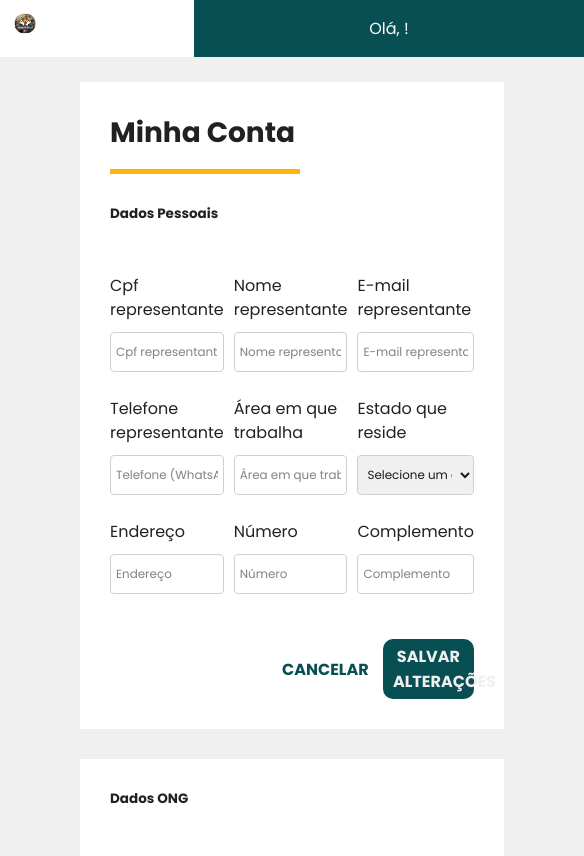
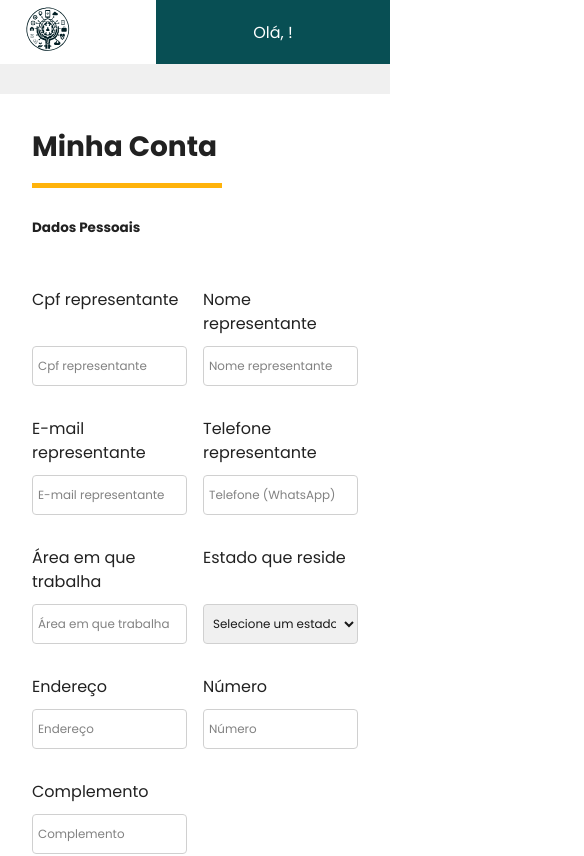
Before and after one commit to Dart1516/proyecto-toti-rs, a React (Create React App) app: page /minhaContaLider in a window 390 px wide. Shown: the top 856 px of the page, 584 px wide, since content can reach past the window. Built offline with nearby package versions, Linux system fonts and the light colour scheme.

Commit message:
minha conta responsive

```diff
--- a/src/Components/HeaderMinhaConta.js
+++ b/src/Components/HeaderMinhaConta.js
@@ -1,8 +1,8 @@
 import React, { useState, useRef, useEffect } from 'react';
 import { Link } from "react-router-dom";
-import Logo from '../assets/images/logos/Juntos pelo RS.svg';
 import "../assets/styles/HeaderMinhaconta.css";
 import { useNavigate, useLocation } from 'react-router-dom';
+import Logo from "../assets/images/logos/toters-logo-green-dark.svg"
 
 function Headerminhaconta() {
   const navigate = useNavigate();
--- a/src/Pages/Accesso.js
+++ b/src/Pages/Accesso.js
@@ -14,7 +14,6 @@ const StyledContainer = styled("div")(({theme}) => ({
   position: "fixed",
   right: 0,
   background: "#fafafa",
-  padding: "4rem 6rem",
   zIndex: "1",
   height:"100vh",
   justifyItems:"center",
@@ -22,10 +21,10 @@ const StyledContainer = styled("div")(({theme}) => ({
   alignItems:"center",
   display:"flex",
   flexDirection:"column",
+  marginTop:"2rem",
   [theme.breakpoints.up('xs')]: { // <= mobile
-    padding: "4rem 1rem",
-    width:"100%"
-
+    padding: "5rem 1rem",
+    width:"100vw",
 },
 [theme.breakpoints.up('md')]: { // >=mobile
   width:"70%"
@@ -33,7 +32,7 @@ const StyledContainer = styled("div")(({theme}) => ({
 }));
 const StyledLogin = styled("div")(({theme}) => ({
     gap:"2rem",
-    padding:"4rem 0",
+    padding:"5rem 0",
     display:"flex",
     flexDirection:"column",
     justifyContent:"center",
@@ -138,7 +137,9 @@ if (rol) {
             </Typography>
             <Typography variant="body">Ainda não faz parte da equipe de voluntarios?    <Link to="/cadastro">Clique aquí.</Link>  </Typography>
         <StyledLogin>
-            <FormGroup>
+            <FormGroup  style={{
+                   marginTop:"2rem"
+                  }}>
               <FormControl>
                 <InputLabel
                   style={{
--- a/src/Pages/FormularioEducadorSocial.js
+++ b/src/Pages/FormularioEducadorSocial.js
@@ -14,7 +14,7 @@ function FormularioEducadorSocial() {
     name: "",
     cpf: "",
     birthDate: "",
-    phone: "",
+    phoneNumber: "",
     email: "",
     certificate: "",
     state: "",
@@ -175,12 +175,12 @@ function FormularioEducadorSocial() {
               </h4>
               <InputMask
                 mask="(99) 99999-9999"
-                value={formData.phone}
+                value={formData.phoneNumber}
                 onChange={handleInputChange}
                 placeholder="(DDD) Digite o número"
                 required
                 className="input-text"
-                name="phone"
+                name="phoneNumber"
               />
             </div>
             <div className="input-field">
--- a/src/Pages/interfazLider.js
+++ b/src/Pages/interfazLider.js
@@ -139,10 +139,10 @@ function InterfazLider() {
                 <tr key={educador.id}>
                   <td>{educador.name}</td>
                   <td>{educador.day}</td>
-                  <td>{educador.specialization}</td>
+                  <td>{educador.profession}</td>
                   <td>{educador.phoneNumber}</td>
                   <td>{educador.email}</td>
-                  <td>{educador.state}</td>
+                  <td>{educador.state},<br/>{educador.city}</td>
                 </tr>
               ))}
             </tbody>
--- a/src/assets/styles/HeaderMinhaconta.css
+++ b/src/assets/styles/HeaderMinhaconta.css
@@ -2,10 +2,11 @@
   display: flex;
   flex-direction: row;
   justify-content: space-between;
-  width: 100%;
+  max-width: 100vw;
   background-color: white;
   color: black;
   top: 0;
+height: 4rem;
 }
 
 .dropbtn {
@@ -14,7 +15,8 @@
   padding: 16px;
   font-size: 16px;
   border: none;
-  width: 390px;
+  width: 100%;
+  height: 100%;
 }
 
 .dropbtn:hover {
@@ -24,6 +26,8 @@
 .dropdown {
   position: relative;
   display: inline-block;
+  width: 50%;
+  height: 100%;
 }
 
 .dropdown-content {
@@ -38,7 +42,7 @@
 
 .dropdown-content.show {
   display: block;
-  width: 390px;
+  width: 100%;
 }
 
 .dropdown-content a {
@@ -63,11 +67,32 @@
 }
 
 .espacio-imagen {
-  width: 50px;
-  height: 50px;
+  width: 20%;
+  height: 90%;
+  display: flex;
+  align-items: center;
+  justify-content: center;
 }
 
 .espacio-imagen img {
-  width: 100%;
-  height: 100%;
+  width: 60px;
+  height: 60px;
+  max-width: 50%;
+  max-height: 90%;
+  object-fit: contain;
 }
+@media (max-width: 580px) {
+  .dropbtn {
+    width: 100%;
+  }
+  .dropdown-content.show {
+    display: block;
+    width: 100%;
+  }
+  .dropdown {
+    width: 60%;
+  }
+  .espacio-imagen{
+    width: 25%;
+  }
+}
--- a/src/assets/styles/Minhaconta.css
+++ b/src/assets/styles/Minhaconta.css
@@ -3,14 +3,19 @@
     flex-direction: column;
     min-height: 100vh; /* altura mínima del viewport */
     min-width: 100vw;
-    max-width: 2000px;
+    max-width: 100vw;
   }
 
 /*Div Principal*/
 
 .minhaConta {
-    padding: 25px 80px 0px 80px;
+    padding: 25px 0px 25px 0px;
     background-color: var(--color4);
+    width: 100vw;
+    align-items: center;
+    justify-content: center;
+    flex-direction: column;
+    display: flex;
 }
 
 /*Segmentos y texto*/
@@ -19,9 +24,10 @@
     display: flex;
     flex-direction: column;
     gap: 30px;
-    margin-bottom: 30px;
-    padding: 30px;
-    background-color: white;
+    margin-top: 30px;
+    padding: 2rem;
+    background-color:white;
+    width: 80%;
 }
 
 .inputs {
@@ -110,6 +116,8 @@
     padding: 20px 40px;
     background-color: white;
     gap: 30px;
+    margin-top: 30px;
+    width: 80%;
 }
 
 .dia-disponible {
@@ -121,6 +129,7 @@
     display: flex;
     gap: 20px;
     color: var(--color1);
+    margin-top: 2rem;
 }
 
 .texto-dia {
@@ -153,3 +162,43 @@
     display: flex;
     gap: 20px;
 }
+@media (max-width: 800px) {
+    .section, .form-group{
+        min-width: 90%;
+    }
+}
+@media (max-width: 580px) {
+    .minhaConta {
+        padding:  0px ;
+        margin: 0;
+        background-color: var(--color4);
+        min-width: 100vw;
+    }
+    .section, .form-group{
+        min-width: 100%;
+    }
+    .inputs {
+        display: grid;
+        grid-template-columns: repeat(2, 1fr);
+        grid-gap: 1rem;
+    }
+    .buttons {
+        display: flex;
+        width: 100%;
+        gap: 1rem;
+        justify-content: end;
+        align-items: center;
+    }
+
+    .buttons button {
+        text-transform: uppercase;
+        font-weight: 700;
+        font-size: 16px;
+        background-color: var(--color1);
+        color: var(--color4);
+        padding: 5px 10px;
+        border-radius: 10px;
+        width: 50%;
+        border: none;
+    }
+}
--- a/src/assets/styles/interfazLider.css
+++ b/src/assets/styles/interfazLider.css
@@ -144,7 +144,7 @@
 .table-container {
   display: flex;
   width: 100%;
-  font-size: 16px;
+font-size: clamp(0.3em, 0.5em + 1vw, 0.6em); ;
 }
 
 .professional-table {
@@ -187,7 +187,3 @@
   border-radius: 50%;
   object-fit: cover;
 }
-
-.contato-table {
-
-}
```
